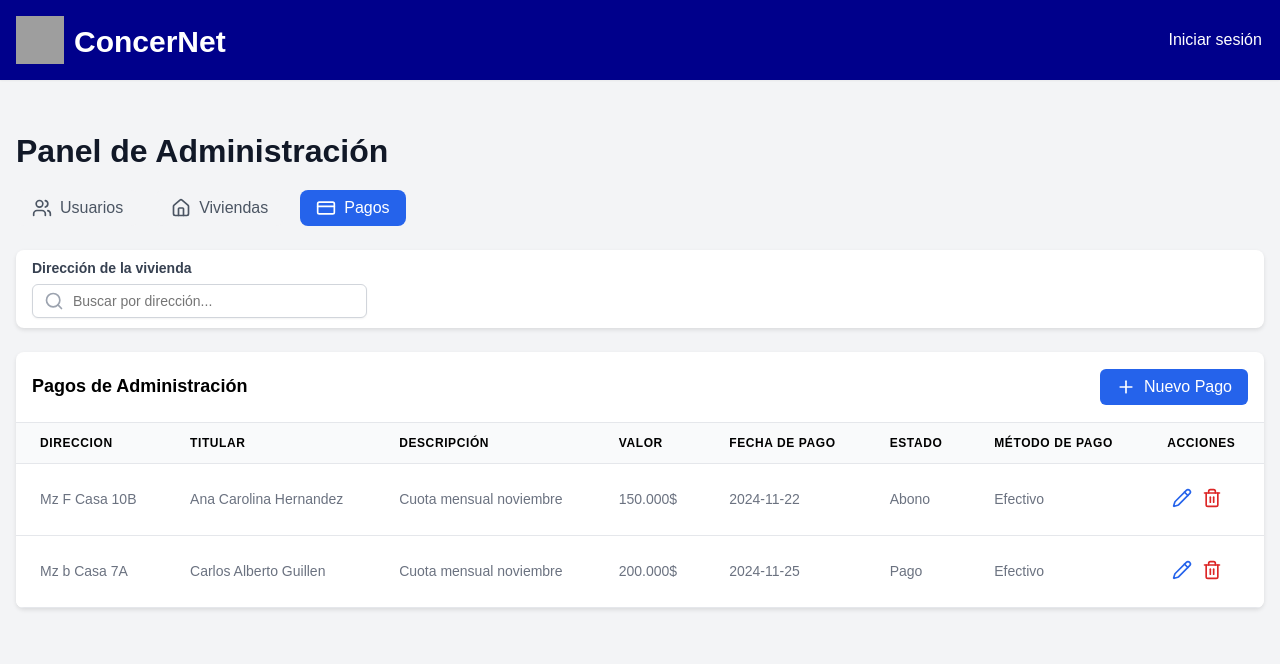
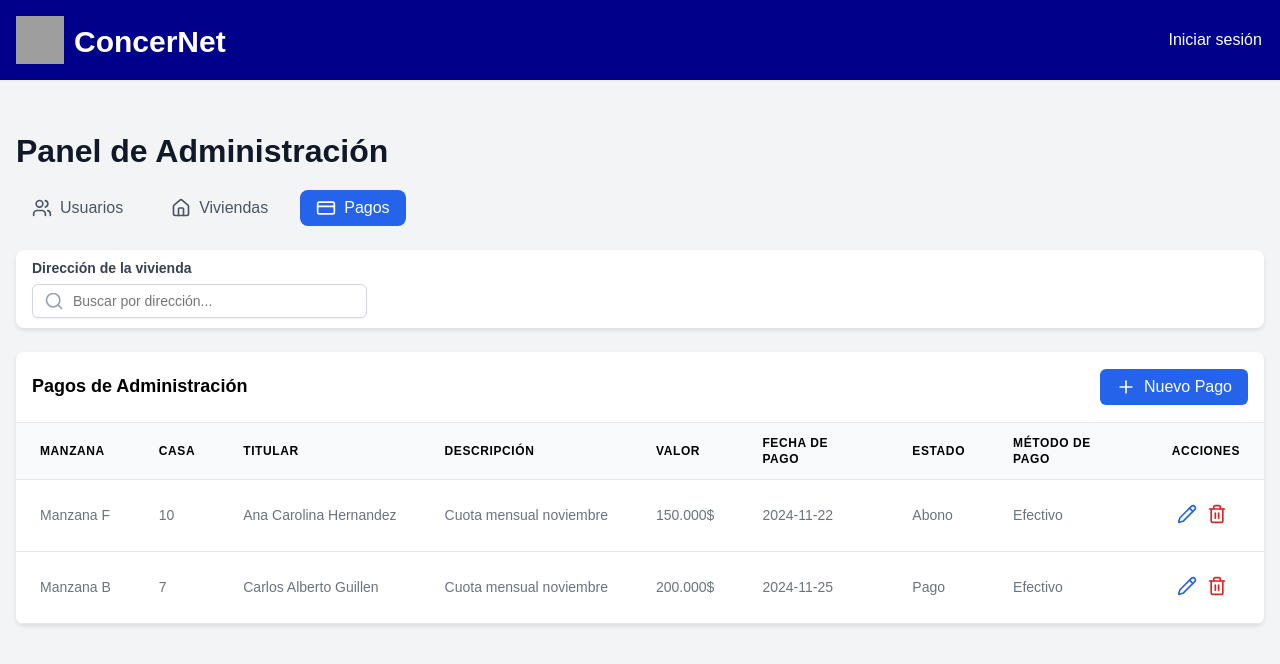
Before and after one commit to ConCerNet/ConCerNet, a React (Create React App) app in the folder concernet/: page /Dashboard_admin in a window 1280 px wide. Both pictures are taken after a click on the button "Pagos". Shown: the top 664 px of the page. Built offline with nearby package versions, Linux system fonts and the light colour scheme; grey boxes are pictures that could not be loaded.

Commit message:
Actualizacion de las validaciones

```diff
--- a/concernet/src/Components/PagoForm.jsx
+++ b/concernet/src/Components/PagoForm.jsx
@@ -23,6 +23,7 @@ export default function PagoForm({ pago, onSubmit }) {
 
     // Obtener los datos del formulario
     const direccion = formData.get("direccion")
+    const noCasa = formData.get("noCasa")
     const titular = formData.get("titular")
     const descripcion = formData.get("descripcion")
     const valor = Number(formData.get("valor"))
@@ -34,6 +35,7 @@ export default function PagoForm({ pago, onSubmit }) {
       // Validar los datos antes de enviarlos
       const validatedData = ValidarPagos({
         direccion,
+        noCasa,
         descripcion,
         valor,
         fechaPago,
@@ -55,7 +57,7 @@ export default function PagoForm({ pago, onSubmit }) {
       <div className="grid grid-cols-2 gap-4">
         <div>
           <label className="block text-sm font-medium text-gray-700">
-            Direccion
+            Manzana
           </label>
           <input
             type="text"
@@ -66,6 +68,21 @@ export default function PagoForm({ pago, onSubmit }) {
           />
         </div>
 
+        <div>
+          <label className="block text-sm font-medium text-gray-700">
+            Número de Casa
+          </label>
+          <input
+            type="text"
+            name="noCasa"
+            defaultValue={pago?.noCasa}
+            className="mt-1 block w-full rounded-md border-gray-300 shadow-sm focus:border-blue-500 focus:ring-blue-500 input"
+            required
+          />
+        </div>
+      </div>
+
+      <div className="grid grid-cols-2 gap-4">
         <div>
           <label className="block text-sm font-medium text-gray-700">
             Titular
@@ -79,9 +96,6 @@ export default function PagoForm({ pago, onSubmit }) {
             disabled
           />
         </div>
-      </div>
-
-      <div className="grid grid-cols-2 gap-4">
         <div>
           <label className="block text-sm font-medium text-gray-700">Descripción</label>
           <input
@@ -92,6 +106,9 @@ export default function PagoForm({ pago, onSubmit }) {
             required
           />
         </div>
+      </div>
+
+      <div className="grid grid-cols-2 gap-4">
         <div>
           <label className="block text-sm font-medium text-gray-700">
             Valor ($)
@@ -104,9 +121,6 @@ export default function PagoForm({ pago, onSubmit }) {
             required
           />
         </div>
-      </div>
-
-      <div className="grid grid-cols-2 gap-4">
         <div>
           <label className="block text-sm font-medium text-gray-700">
             Fecha de Pago
@@ -119,6 +133,9 @@ export default function PagoForm({ pago, onSubmit }) {
             required
           />
         </div>
+      </div>
+
+      <div className="grid grid-cols-2 gap-4">
         <div>
           <label className="block text-sm font-medium text-gray-700">
             Estado
@@ -134,8 +151,6 @@ export default function PagoForm({ pago, onSubmit }) {
             <option value="Abono">Abono</option>
           </select>
         </div>
-      </div>
-
         <div>
           <label className="block text-sm font-medium text-gray-700">
             Método de Pago
@@ -152,6 +167,7 @@ export default function PagoForm({ pago, onSubmit }) {
             <option value="Mercado Pago">Mercado Pago</option>
           </select>
         </div>
+      </div>
 
 
 
--- a/concernet/src/Components/PagosTable.jsx
+++ b/concernet/src/Components/PagosTable.jsx
@@ -49,7 +49,10 @@ export default function PagosTable({
           <thead className="bg-gray-50">
             <tr>
               <th className="px-6 py-3 text-left text-xs font-medium  uppercase tracking-wider">
-                Direccion
+                Manzana
+              </th>
+              <th className="px-6 py-3 text-left text-xs font-medium  uppercase tracking-wider">
+                Casa
               </th>
               <th className="px-6 py-3 text-left text-xs font-medium  uppercase tracking-wider">
                 Titular
@@ -79,6 +82,9 @@ export default function PagosTable({
               <tr key={pago.id} className="hover:bg-gray-50">
                 <td className="px-6 py-4 whitespace-nowrap text-sm text-gray-500">
                   {pago.direccion}
+                </td>
+                <td className="px-6 py-4 whitespace-nowrap text-sm text-gray-500">
+                  {pago.noCasa}
                 </td>
                 <td className="px-6 py-4 whitespace-nowrap text-sm text-gray-500">
                   {pago.titular}
--- a/concernet/src/Components/data.jsx
+++ b/concernet/src/Components/data.jsx
@@ -79,7 +79,8 @@ export const usuarios = [
   export const pagos = [
     {
       id: 1,
-      direccion: "Mz F Casa 10B",
+      direccion: "Manzana F",
+      noCasa: "10",
       titular: "Ana Carolina Hernandez",
       descripcion: "Cuota mensual noviembre",
       valor: 150000,
@@ -89,7 +90,8 @@ export const usuarios = [
     },
     {
       id: 2,
-      direccion: "Mz b Casa 7A",
+      direccion: "Manzana B",
+      noCasa: "7",
       titular: "Carlos Alberto Guillen",
       descripcion: "Cuota mensual noviembre",
       valor: 200000,
--- a/concernet/src/Validations/ValidarPagos.jsx
+++ b/concernet/src/Validations/ValidarPagos.jsx
@@ -1,15 +1,25 @@
-function ValidarPagos({ direccion, descripcion, valor, fechaPago, estado, entidadDePago }) {
+function ValidarPagos({ direccion, noCasa, descripcion, valor, fechaPago, estado, entidadDePago }) {
 
+    //direccion
     if (!direccion || direccion.length < 1) {
       throw new Error("La direccion no puede estar vacía");
     }
-    if (direccion.length > 20) {
-      throw new Error("La direccion no puede tener más de 20 caracteres");
+    if (direccion.length > 15) {
+      throw new Error("La direccion no puede tener más de 15 caracteres");
     }
-    if (direccion.length < 3) {
-      throw new Error("La direccion no puede tener menos de 3 caracteres");
+    if (direccion.length < 4) {
+      throw new Error("La direccion no puede tener menos de 4 caracteres");
     }
 
+    //numero de casa
+    if (!noCasa || noCasa.length < 1) {
+      throw new Error("El número de la casa no puede estar vacío");
+    }
+    if (noCasa.length > 10) {
+      throw new Error("El número de la casa no puede tener más de 10 caracteres");
+    }
+
+    //descripcion
     if(!descripcion || descripcion.length < 1) {
       throw new Error("La descripción no puede estar vacía");
     }
@@ -18,6 +28,7 @@ function ValidarPagos({ direccion, descripcion, valor, fechaPago, estado, entida
       throw new Error("La descripción no puede tener más de 45 caracteres");
     }
 
+    //valor
     if(!valor || valor < 1) {
       throw new Error("El valor no puede estar vacío ni en 0");
     }
@@ -26,6 +37,7 @@ function ValidarPagos({ direccion, descripcion, valor, fechaPago, estado, entida
       throw new Error("El valor a pagar no puede ser menor a 10000");
     }
 
+    //fecha de pago
     const fechaActual = new Date().toISOString().split("T")[0];
     const [diaFactura, mesFactura, anioFactura] = fechaPago.split("/");
     const factura = new Date(`${anioFactura}/${mesFactura}/${diaFactura}`);
@@ -38,6 +50,7 @@ function ValidarPagos({ direccion, descripcion, valor, fechaPago, estado, entida
       throw new Error("La fecha de pago no puede ser una que ya pasó");
     }
 
+    //estado
     const estados = ["Pago", "Abono"];
 
     if (!estado || estados === "default") {
@@ -48,6 +61,7 @@ function ValidarPagos({ direccion, descripcion, valor, fechaPago, estado, entida
       throw new Error("La opción seleccionada no es válida");
     }
 
+    //entidad de pago
     const entidadesDePago = ["Mercado Pago", "Efectivo", "Transferencia"];
 
     if (!entidadDePago || entidadDePago === "default") {
@@ -58,7 +72,7 @@ function ValidarPagos({ direccion, descripcion, valor, fechaPago, estado, entida
       throw new Error("La opción seleccionada no es válida");
     }
 
-    return {direccion, descripcion, valor, fechaPago, estado, entidadDePago};
+    return {direccion, noCasa, descripcion, valor, fechaPago, estado, entidadDePago};
   }
 
   module.exports = ValidarPagos;
--- a/concernet/src/Validations/ValidarUsuarios.jsx
+++ b/concernet/src/Validations/ValidarUsuarios.jsx
@@ -14,10 +14,10 @@ function ValidarUsuarios({ tipoDocumento, noDocumento, nombres, apellidos, direc
     if (!noDocumento || noDocumento.length < 1) {
       throw new Error("El número de documento no puede estar vacío");
     }
-    if (noDocumento.length <= 7) {
+    if (noDocumento.length < 8 || noDocumento < 10000000) {
       throw new Error("El número de documento debe tener al menos 8 digitos");
     }
-    if (noDocumento.length >= 11) {
+    if (noDocumento.length < 10 || noDocumento > 9999999999) {
       throw new Error("El número de documento no puede tener más de 10 dígitos");
     }
 
```
Also changed, not shown: concernet/src/Components/UsuarioForm.jsx (+46 -0 lines), concernet/src/Validations/ValidarAgendamiento.jsx (+7 -0 lines). Lines whose indentation alone changed are shown as unchanged.
